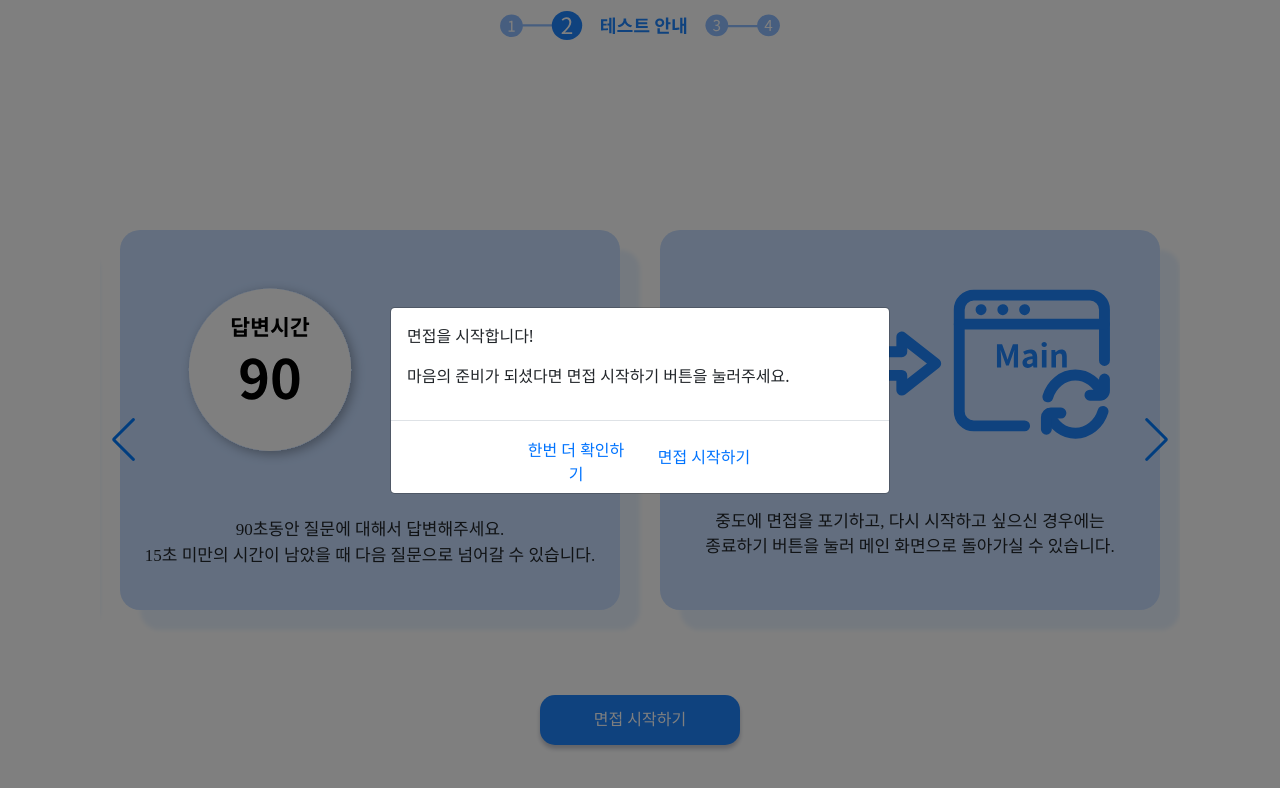
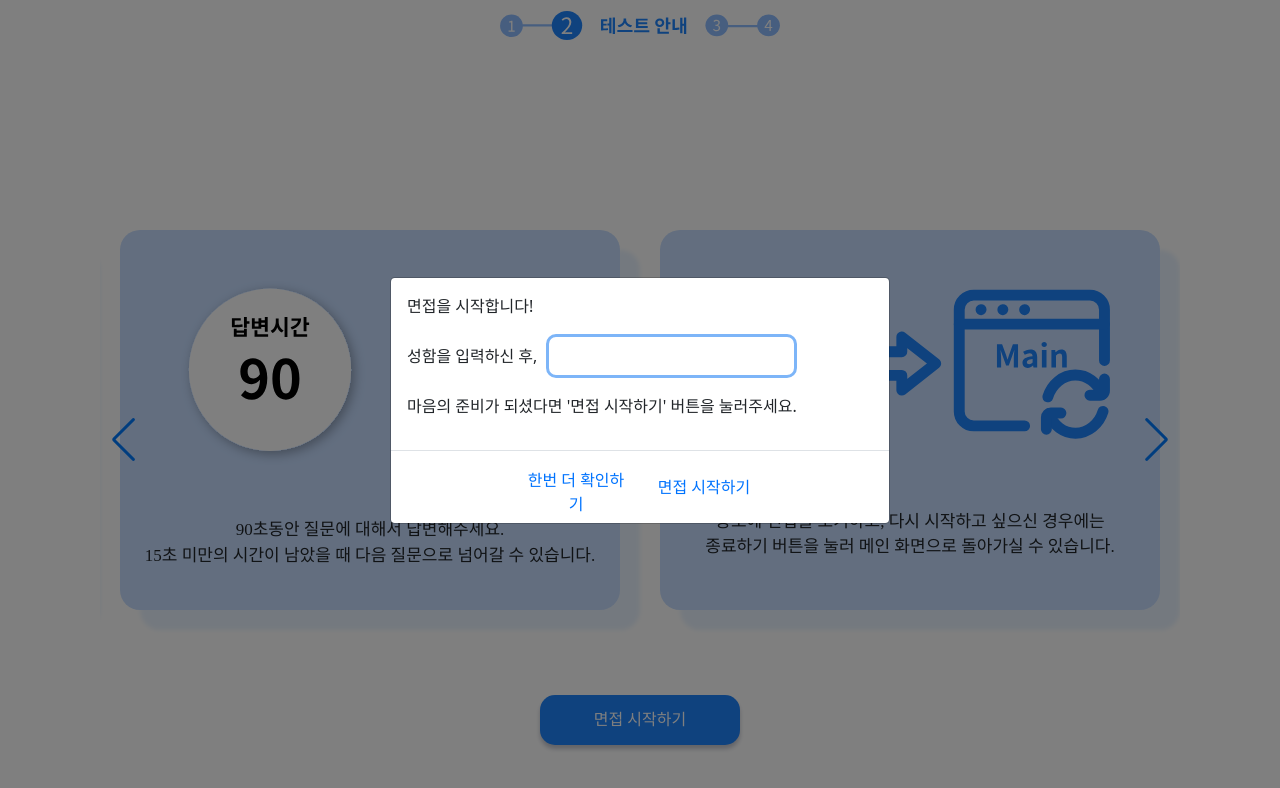
Before and after one commit to KyubinHwang/2022_Graduation_Project_Frontend, a React (Create React App) app: page /guide in a window 1280 px wide. Both pictures are taken after a click on the button "면접 시작하기". Shown: the top 788 px of the page. Built offline with nearby package versions, Linux system fonts and the light colour scheme; a web font is replaced by a local one.

Commit message:
가이드 화면 이름 입력 후 이름 id get 요청 추가

```diff
--- a/src/components/guide/guideToTestModal.jsx
+++ b/src/components/guide/guideToTestModal.jsx
@@ -1,21 +1,41 @@
 import React from 'react';
 import { Modal } from 'react-bootstrap';
 import style from '../../screens/guide/guide.module.scss';
+import axios from 'axios';
+import { useState } from 'react';
 
 const GuideToTest = (props) => {
+    const [name, setName] = useState('');
+
     const goTo = () => {
         window.location.assign('./test')
     };
 
+    const changeName = (e) => {
+        setName(e.target.value);
+    }
+
+    const sendName = () => {
+        axios.post('https://api.interview-please.ml/name', {
+            'name' : name
+        }).then((res) => {
+            localStorage.setItem('name', res.data.msg)
+            goTo();
+        })
+    }
+
     return(
         <Modal
             {...props}
-            aria-labelledby="contained-modal-title-vcenter"
             centered
         >
-            <Modal.Body className={style.modalBody}>
+            <Modal.Body>
                 <p>면접을 시작합니다!</p>
-                <p>마음의 준비가 되셨다면 면접 시작하기 버튼을 눌러주세요.</p>
+                <p>
+                    성함을 입력하신 후, &nbsp;
+                    <input className={style.inputStyle} type="text" maxLength='5'  onChange={changeName}/>
+                </p>
+                <p>마음의 준비가 되셨다면 '면접 시작하기' 버튼을 눌러주세요.</p>
             </Modal.Body>
             <Modal.Footer
                 style={{
@@ -24,7 +44,7 @@ const GuideToTest = (props) => {
                 }}
             >
                 <button onClick={props.onHide} className={style.modalButton}>한번 더 확인하기</button>
-                <button onClick={goTo} className={style.modalButton}>면접 시작하기</button>
+                <button onClick={sendName} className={style.modalButton}>면접 시작하기</button>
             </Modal.Footer>
         </Modal>
     );
--- a/src/screens/guide/guide.module.scss
+++ b/src/screens/guide/guide.module.scss
@@ -75,3 +75,16 @@
         color: white;
     }
 }
+.inputStyle{
+    box-sizing: border-box;
+    border: 3px solid #ccc;
+    -webkit-transition: 0.5s;
+    transition: 0.5s;
+    outline: none;
+    border: 3px solid #7db5f8;
+    border-radius : 10px;
+    padding: 7px 7px;
+    &:focus{
+        border: 3px solid #0073fe;
+    }
+}
```
